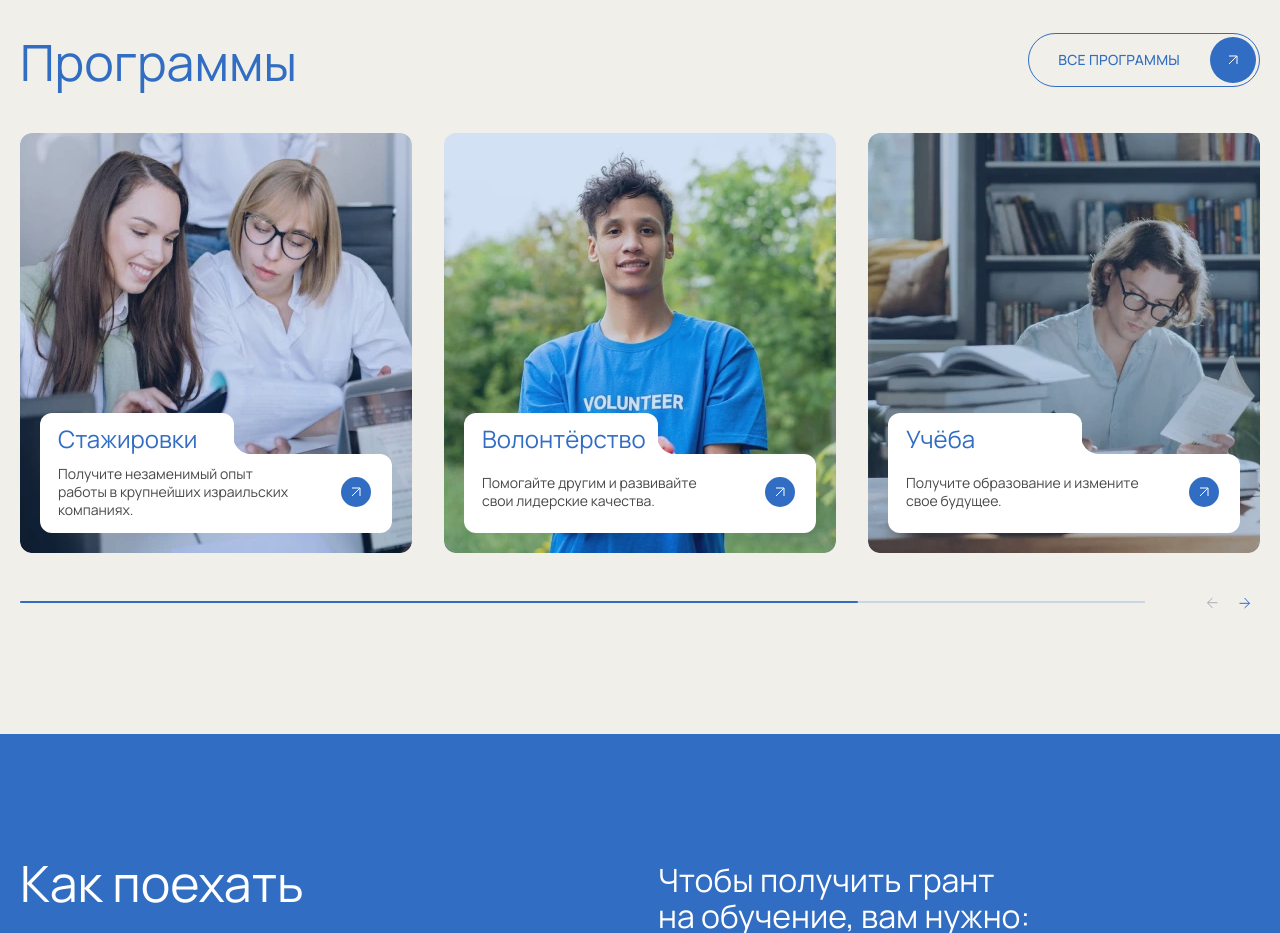
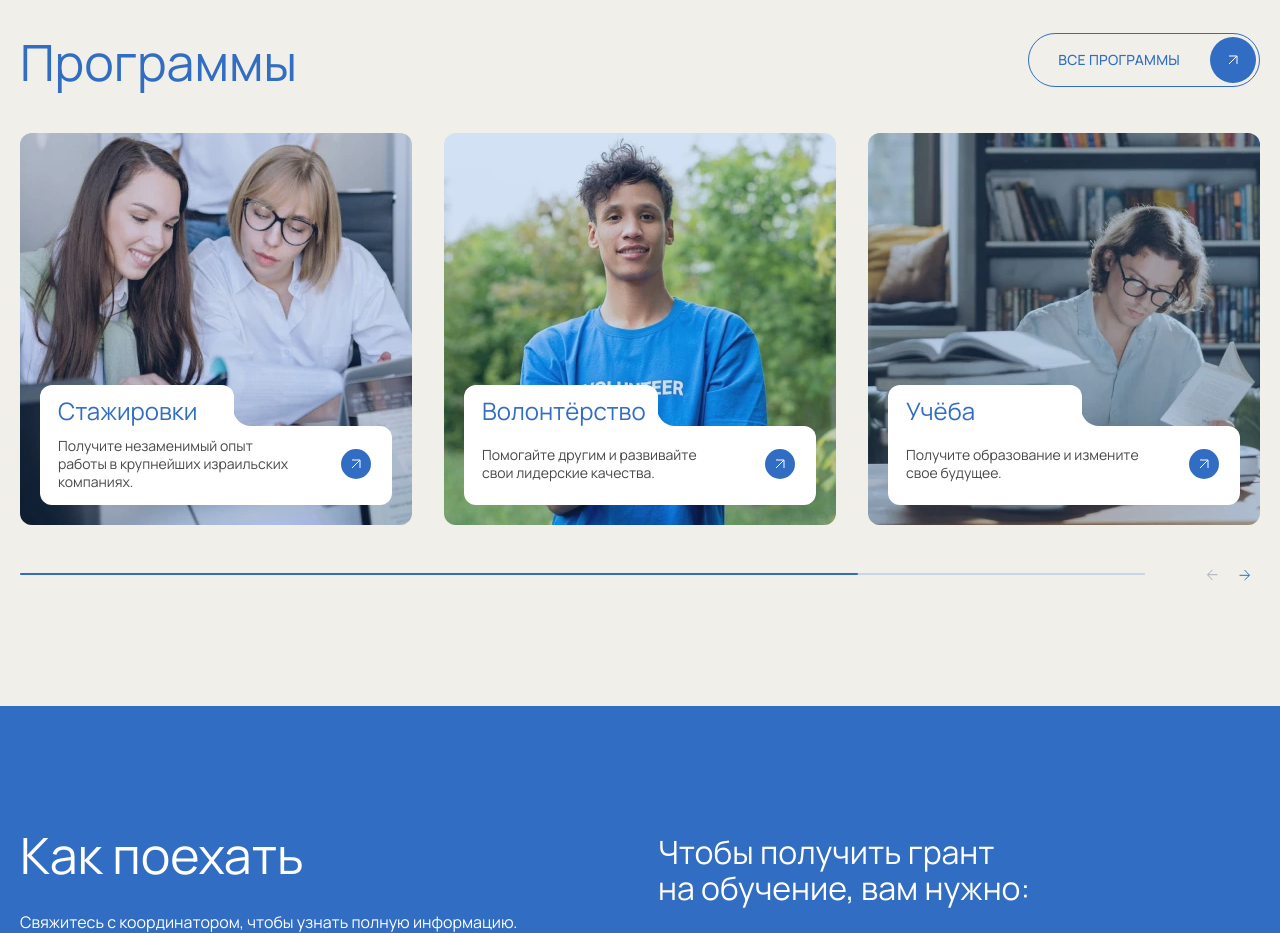
Before and after one commit to NADVooDoo/masa, a website: page source/index.html in a window 1280 px wide. Shown: the part 1820-2753 px from the top of the page. Drawn offline with nearby package versions, Linux system fonts and the light colour scheme; files that its build step writes are made by us from their sources; files whose address does not match are found by name.

Commit message:
Исправляет ошибки

```diff
--- a/source/sass/blocks/programs.scss
+++ b/source/sass/blocks/programs.scss
@@ -86,8 +86,10 @@
   width: 392px;
   min-height: 392px;
   height: auto;
+  justify-content: flex-end;
 
   picture {
+    position: absolute;
     object-fit: cover;
     z-index: -2;
     width: 100%;
@@ -101,6 +103,12 @@
       background-color: rgba(49, 109, 194, 0.2);
       inset: 0;
       border-radius: 12px;
+    }
+
+    img {
+      height: 100%;
+      border-radius: 12px;
+      object-fit: cover;
     }
   }
 
@@ -120,16 +128,16 @@
 .programs__card {
   position: relative;
   padding: 20px;
-  margin-top: -160px;
+  // margin-top: -160px;
 
   @include vp-1199 {
     padding-right: 41px;
-    margin-top: -154px;
+    // margin-top: -154px;
   }
 
   @include vp-767 {
     padding: 18px 10px;
-    margin-top: -146px;
+    // margin-top: -146px;
   }
 }
 
```
Also changed, not shown: build/css/style.css, build/css/style.min.css, 1 other file.
